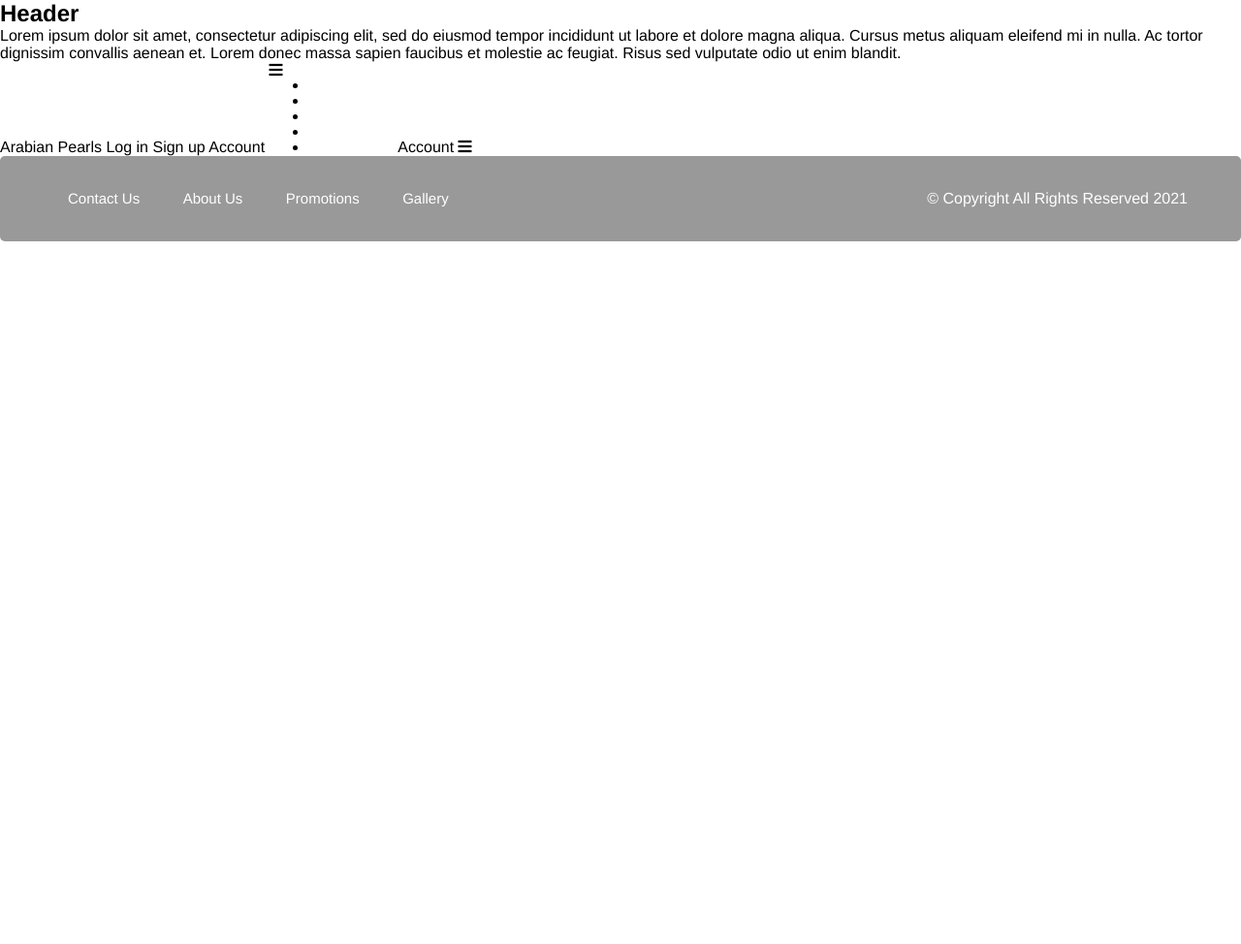
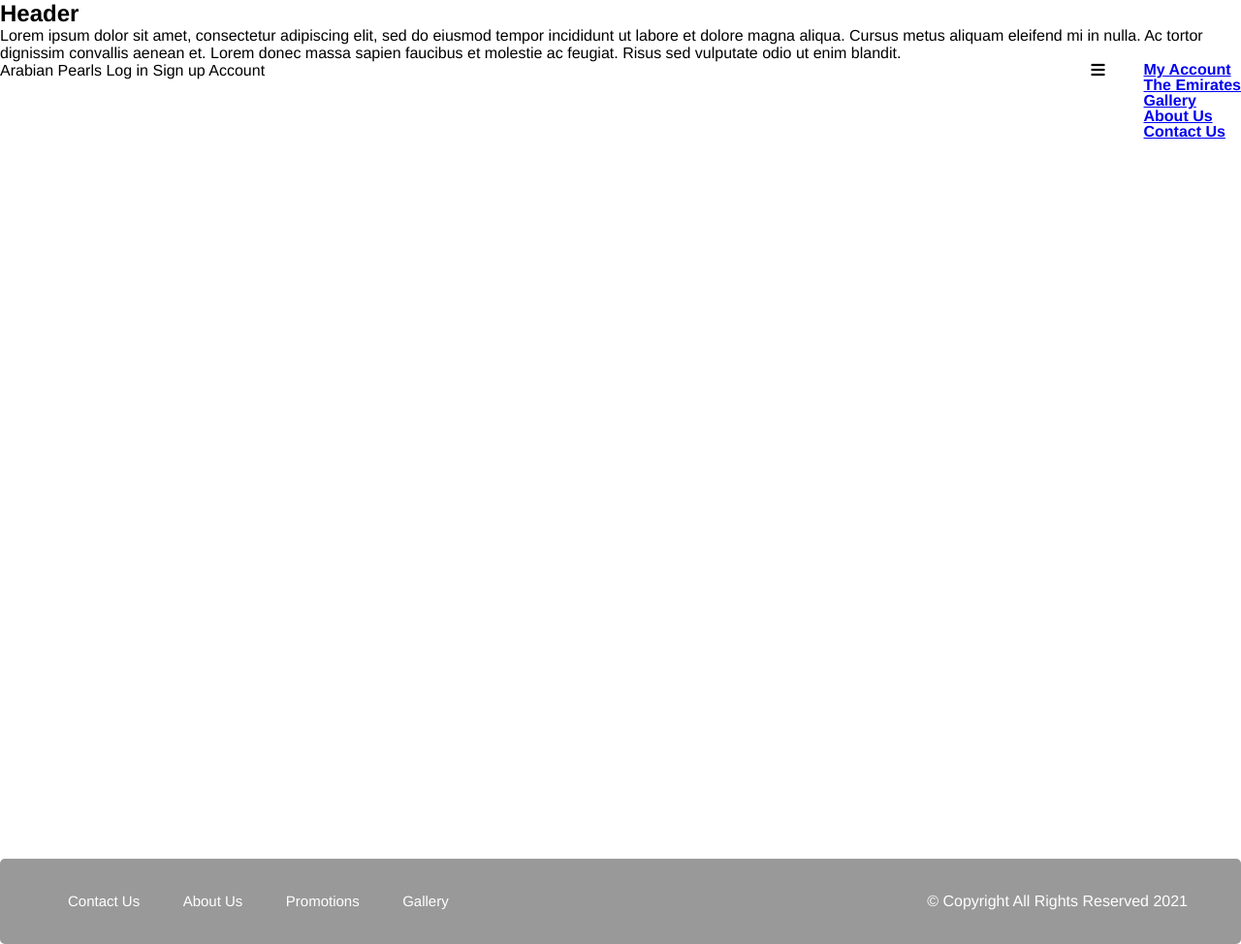
Before and after one commit to Sjunsei/Pearl-of-the-Desert, a PHP site: page /HTML/Main.html in a window 1280 px wide. Shown: the whole page at 97% size. Before the commit the page ends 249 px from the top, so only its background shows below. Run offline with PHP 8.4, Linux system fonts and the light colour scheme.

Commit message:
David Tuesday 27th 12:42 PM
Applying changes in the HTML and CSS

```diff
--- a/CSS/Main.css
+++ b/CSS/Main.css
@@ -35,9 +35,10 @@ footer{
     padding: 35px 10px;
     border-radius: 5px;
     position: sticky;
+    margin-top: 804px;
 }
 
-ul li a{
+.nav-link li a{
     color: #fff;
     font-weight: 500;
     font-size: 15px;
@@ -48,6 +49,14 @@ ul li a{
 .nav-link li{
     display: inline-block;
     padding: 0px 20px;
+}
+
+
+i, ul{
+    float: right;
+    list-style: none;
+    text-decoration: none;
+    text-align: left;
 }
 
 .nav-link li a{
--- a/HTML/Main.html
+++ b/HTML/Main.html
@@ -41,9 +41,6 @@
                 <li><a href="#">Contact Us</a></li>
             </ul>
         </i>
-        <a class="accnt-btn">Account</a>
-
-        <i class="fas fa-bars" alt="Icon"></i>
     </header>
     <!-- Footer & Navigation Bar -->
     <footer>
```
